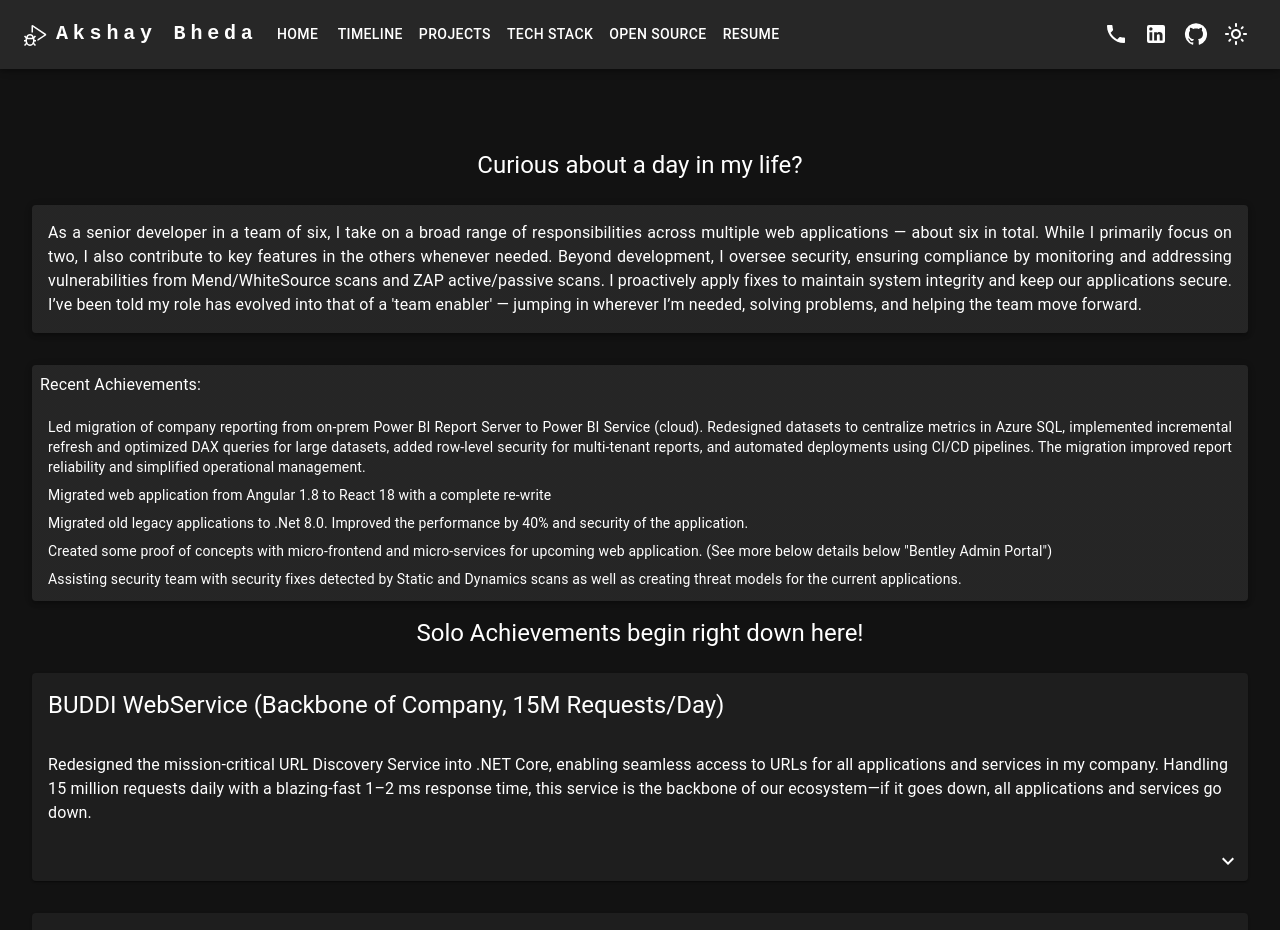
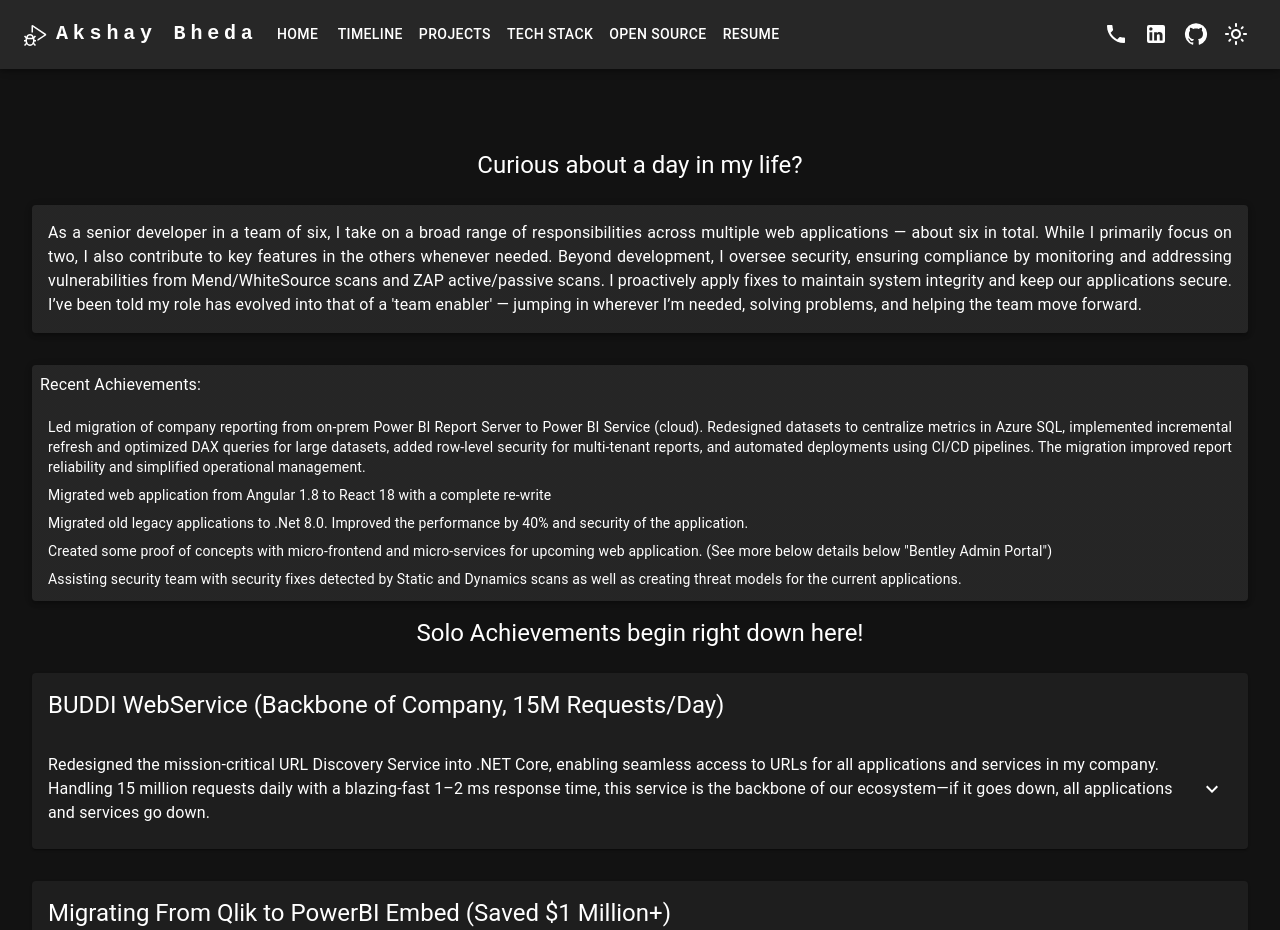
Before and after one commit to akshaybheda/akshaybheda.github.io, a React (Vite) app in the folder portfolio/: page /#/project in a window 1280 px wide. Shown: the top 930 px of the page. Built offline with nearby package versions, Linux system fonts and the light colour scheme.

Commit message:
Refactor ProjectCard component to use Box for layout and remove CardActions for inline expand button

```diff
--- a/portfolio/src/components/MyInfo/data/intro.ts
+++ b/portfolio/src/components/MyInfo/data/intro.ts
@@ -1,2 +1,3 @@
-export const MyDetails =
-  "Hey there! I love building scalable web applications and high-performance backend systems, ensuring they are efficient, maintainable, and secure. I work primarily with .NET on the backend and React on the frontend, following clean architecture principles and modern best practices. I’m a firm believer in writing            tests—Playwright for integration, Jest/xUnit for unit tests, and k6 (Grafana) for performance benchmarking. Beyond coding, I enjoy tackling complex problems, optimizing performance, and continuously learning new technologies to stay ahead.";
+export const MyDetails = `I build high-performance web platforms with .NET & React that scale securely on Azure — services handling 60M requests/day (1–2ms) and delivering ~40% performance gains.
+Solo achievements include rewriting legacy frontends (Angular → React), designing backend architecture and modernizing critical SOAP services to .NET/Azure, leading the BUDDI URL service, migrating reporting to Power BI Service (saving ≈$1M/year after infrastructure changes), debugging critical user-facing production issues, and building new React applications from Figma designs.
+I follow clean architecture, CI/CD, and automated testing (Playwright, Jest/xUnit) and use k6/Grafana for performance benchmarking.`;
--- a/portfolio/src/components/Projects/ProjectCard.tsx
+++ b/portfolio/src/components/Projects/ProjectCard.tsx
@@ -3,7 +3,8 @@ import { styled } from "@mui/material/styles";
 import Card from "@mui/material/Card";
 import CardHeader from "@mui/material/CardHeader";
 import CardContent from "@mui/material/CardContent";
-import CardActions from "@mui/material/CardActions";
+import Box from "@mui/material/Box"; // Added Box import
+// CardActions removed to keep expand button inline with description
 import Collapse from "@mui/material/Collapse";
 import IconButton, { IconButtonProps } from "@mui/material/IconButton";
 import Typography from "@mui/material/Typography";
@@ -50,9 +51,10 @@ export default function ProjectCard(props: ProjectInfo) {
         <Card>
           <CardHeader title={Title} />
           <CardContent>
-            <Typography variant="body1">{Description}</Typography>
-          </CardContent>
-          <CardActions title="Learn More!" disableSpacing sx={{ padding: 0 }}>
+            <Box sx={{ display: 'flex', alignItems: 'center', gap: 2 }}>
+              <Typography variant="body1" sx={{ flex: 1 }}>
+                {Description}
+              </Typography>
               <ExpandMore
                 expand={expanded}
                 data-expanded={expanded}
@@ -62,7 +64,8 @@ export default function ProjectCard(props: ProjectInfo) {
               >
                 <ExpandMoreIcon />
               </ExpandMore>
-          </CardActions>
+            </Box>
+          </CardContent>
           <Collapse in={expanded} timeout="auto" unmountOnExit>
             <CardContent>
               {AdditionalText1 && (
```
Lines whose indentation alone changed are shown as unchanged.
